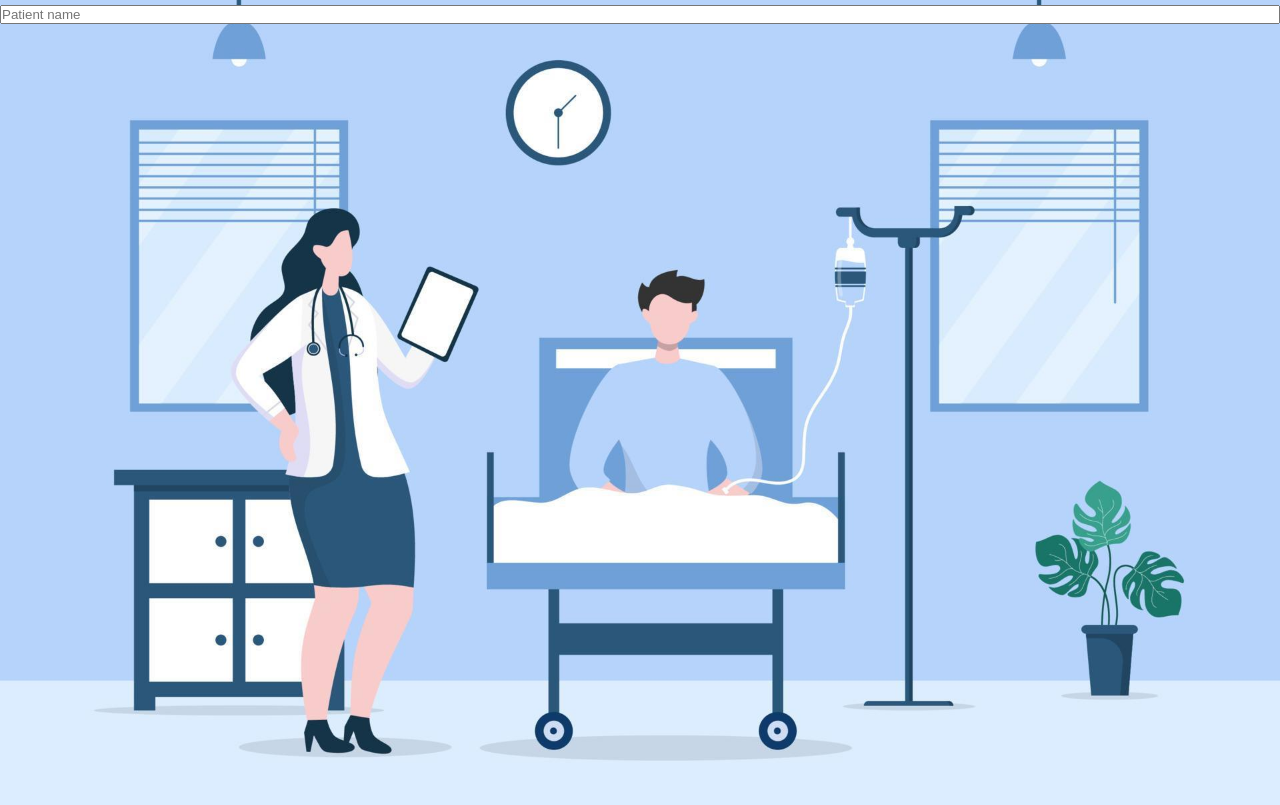
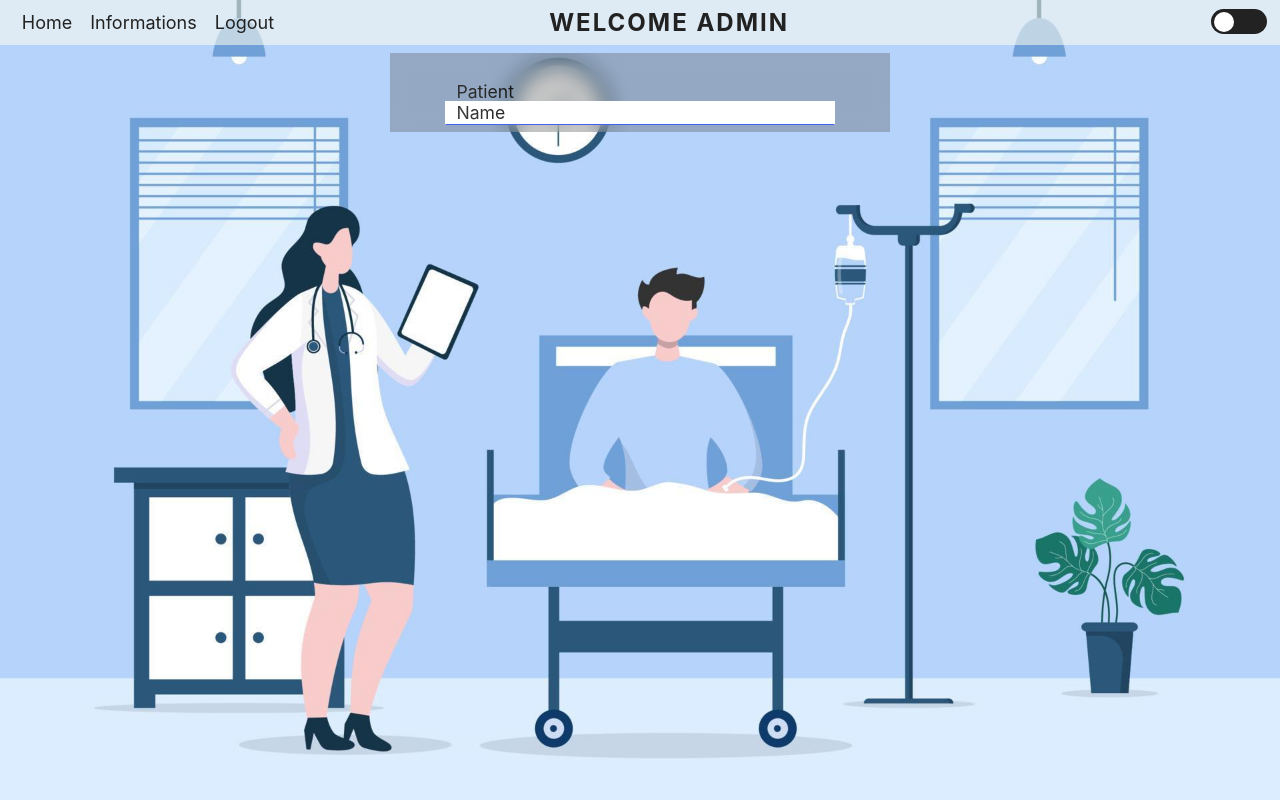
Before and after one commit to bawrdiii/patientportal, a Next.js app: page /addpatient in a window 1280 px wide. Built offline with nearby package versions, Linux system fonts and the light colour scheme; sample sign-in values are in the browser's storage.

Commit message:
Working on project

```diff
--- a/components/add patient/addPatient.jsx
+++ b/components/add patient/addPatient.jsx
@@ -1,20 +1,38 @@
+import { useRouter } from "next/router"
+import { useEffect } from "react"
 
 
 
-const Addpatient = () => {
+const Addpatient = ({ nameValue, nameOnchange, nameInpRef, labelNameRef, onSubmit }) => {
 
+    const route = useRouter()
 
+    useEffect(() => {
+        const token = localStorage.getItem("Token")
+        if (!token) {
+            route.push("/")
+        }
+        else return
+    }, [])
     return (
         <section className="container-infos">
-            <form className="form-patient-info">
-                <div className="d-flex flex-form">
+            <form className="form-patient-info" method="post" onSubmit={onSubmit}>
+                <div className="d-flex flex-form form-info">
                     <input
                         type="text"
-                        placeholder="Patient name"
+                        placeholder="John Doe"
                         id="patient-name"
-                        name="patient-name"
+                        name="patientName"
+                        className="input input-info"
+                        value={nameValue}
+                        onChange={nameOnchange}
+                        ref={nameInpRef}
                     />
-                    <label htmlFor=""></label>
+                    <label
+                        htmlFor="patient-name"
+                        className="form-label label-info"
+                        ref={labelNameRef}
+                    >Patient Name</label>
                 </div>
             </form>
         </section>
--- a/pages/addpatient/index.jsx
+++ b/pages/addpatient/index.jsx
@@ -1,8 +1,13 @@
 import Addpatient from "../../components/add patient/addPatient"
-
+import Navbar from "../../components/navbar/navbar"
 
 const MainPatient = () => {
 
-    return <Addpatient />
+    return (
+        <>
+            <Navbar />
+            <Addpatient />
+        </>
+    )
 }
 export default MainPatient
--- a/pages/index.jsx
+++ b/pages/index.jsx
@@ -1,7 +1,7 @@
 import { useEffect, useRef, useState } from "react"
 import PatientContainer from "../components/add patient/patientContainer"
 import MainAuth from "../components/mainpage/mainAuthentication"
-import Navbar from "../components/Navbar/navbar"
+import Navbar from "../components/navbar/navbar"
 
 
 
--- a/pages/informations/index.jsx
+++ b/pages/informations/index.jsx
@@ -1,4 +1,4 @@
-import Navbar from "../../components/Navbar/navbar"
+import Navbar from "../../components/navbar/navbar"
 
 
 const Infos = () => {
--- a/styles/globals.css
+++ b/styles/globals.css
@@ -458,3 +458,32 @@ a {
 .patient-container:hover .add-button {
     color: var(--black);
 }
+
+/* ! */
+
+/* ? Form info Styles */
+
+.container-infos {
+    max-width: 500px;
+    margin: .5em auto;
+    background: #5555;
+    padding: .4em;
+    -webkit-backdrop-filter: blur(10px);
+    backdrop-filter: blur(10px);
+
+}
+
+.form-info {
+    max-width: 100%;
+    margin: 0 auto;
+}
+
+.label-info {
+    max-width: 6em;
+    transform: translate(60px, 22px);
+}
+
+.input-info:focus+.label-info,
+.label-active {
+    transform: translate(50px, 0px);
+}
```
